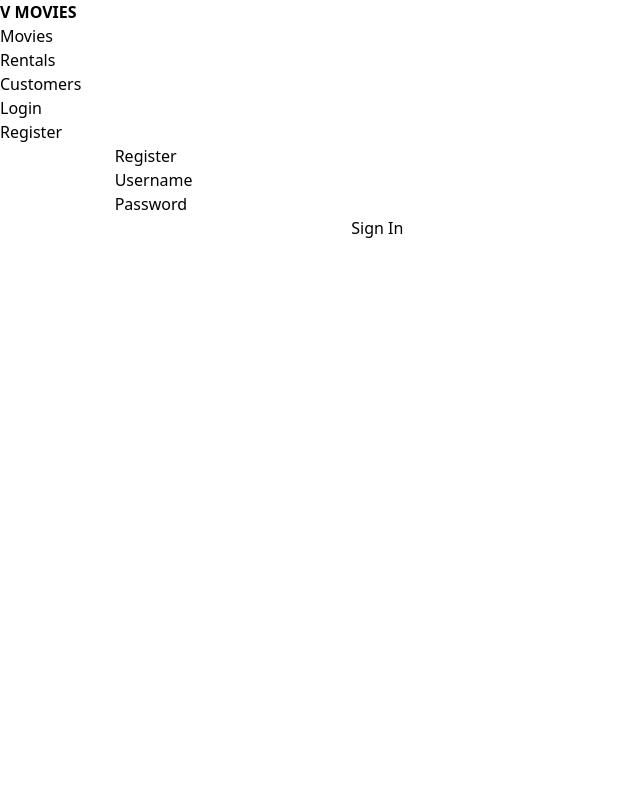
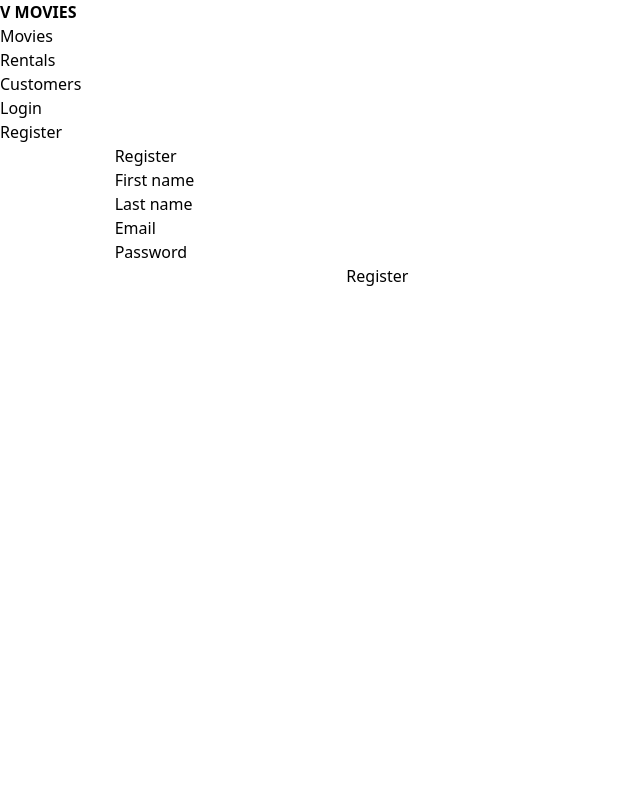
Before and after one commit to Elvissamir/RVMovies, a React (Create React App) app: page /register in a window 1280 px wide. Shown: the top 800 px of the page, without its empty margins (0-640 px from the left). Built offline with nearby package versions, Linux system fonts and the light colour scheme.

Commit message:
Created userContext for sharing the currentUser data across the app. Modified RegistrationForm Component to store jwt token in the localstorage. The currentUser data is set after registering succesfully. The user is redirected to the home page after succesfull registration.

```diff
--- a/src/App.js
+++ b/src/App.js
@@ -1,4 +1,6 @@
 import { Route, Routes } from 'react-router-dom';
+import { useState } from 'react';
+import { UserContext } from './components/context/userContext';
 import { ToastContainer } from "react-toastify";
 import Nav from './components/nav'
 import Footer from './components/footer.jsx'
@@ -12,10 +14,13 @@ import RegistrationForm from './components/registrationForm';
 import 'react-toastify/dist/ReactToastify.css'
 
 function App() {
+  const [ currentUser, setCurrentUser ] = useState({})
+
   return (
     <div className="App">
       <div className='app-container'>
         <ToastContainer />
+        <UserContext.Provider value={{ currentUser, setCurrentUser }}>
           <div className='app-nav'>
             < Nav />
           </div>
@@ -32,6 +37,7 @@ function App() {
               <Route path='*' element={ <NotFound /> }></Route>
             </Routes>
           </div>
+        </UserContext.Provider>
         <div className='app-footer'>
           <Footer />
         </div>
--- /dev/null
+++ b/src/components/context/userContext.js
@@ -0,0 +1,3 @@
+import { createContext } from "react";
+
+export const UserContext = createContext(null)
--- a/src/components/hooks/useForm.js
+++ b/src/components/hooks/useForm.js
@@ -54,8 +54,6 @@ function useForm (dataInit, formSchema) {
             data[input.name] = result
             setFormData(data)
         }
-
-        console.log(validate())
     }
 
     return {
--- a/src/components/loginForm.jsx
+++ b/src/components/loginForm.jsx
@@ -1,27 +1,46 @@
 import Joi from 'joi'
+import { loginUser } from '../services/usersService'
 import { useForm } from './hooks/useForm'
+import { useNavigate } from 'react-router-dom';
+import { toast } from 'react-toastify';
 
 function LoginForm () {
+    const navigate = useNavigate()
+
     const dataInit = {
-        username: '',
+        email: '',
         password: ''
     }
 
     const dataSchema = {
-        username: Joi.string().required().label('Username'),
-        password: Joi.string().required().label('Password')
+        email: Joi.string().email({ tlds: {allow: false} }).required().label('Email'),
+        password: Joi.string().min(6).required().label('Password')
     }
 
     const {
         formData,
         formErrors,
+        setFormErrors,
         validate,
         handleChange
     } = useForm(dataInit, dataSchema)
 
-    const handleSubmit = () => {
-        // Call the server
-        console.log('Submitted')
+    const handleSubmit = async e => {
+        e.preventDefault()
+
+        try {
+            const {data: jwt } = await loginUser(formData)
+            localStorage.setItem('token', jwt)
+            navigate('/movies', { replace: true })
+        }
+        catch (ex) {
+            if (ex.response && ex.response.status === 400) {
+                const errors = {...formErrors}
+                errors.email = ex.response.data
+                setFormErrors(errors)
+                toast.error(`${ex.response.status} ${ex.response.data}`)
+            }
+        }
     }
 
     return (
@@ -29,11 +48,11 @@ function LoginForm () {
             <h1 className="form-title">Login</h1>
             <form onSubmit={ handleSubmit } className="form">
                 <div className="form-field">
-                    <label className="form-label" htmlFor="username">
-                        Username
+                    <label className="form-label" htmlFor="email">
+                        Email
                     </label>
-                    <input onChange={ handleChange } className="form-input" value={ formData.username } id="username" type='text' />
-                    { formErrors.username && <p className="form-error">{ formErrors.username }</p> }
+                    <input onChange={ handleChange } className="form-input" value={ formData.email } id="email" type='email' />
+                    { formErrors.email && <p className="form-error">{ formErrors.email }</p> }
                 </div>
                 <div className="form-field">
                     <label className="form-label" htmlFor="password">
--- a/src/components/movieForm.jsx
+++ b/src/components/movieForm.jsx
@@ -84,8 +84,9 @@ function MovieForm () {
         fetchGenres()
     }, [])
 
-    const handleSubmit = async (e) => {
+    const handleSubmit = async e => {
         e.preventDefault()
+
         try {
             await saveMovie(formData)
             navigate('/movies', { replace: true })
--- a/src/components/registrationForm.jsx
+++ b/src/components/registrationForm.jsx
@@ -1,28 +1,56 @@
+import { useContext } from 'react';
+import { useNavigate } from 'react-router-dom';
 import Joi from 'joi'
+import { register } from '../services/usersService';
 import { useForm } from "./hooks/useForm"
+import { UserContext } from './context/userContext';
+import { toast } from 'react-toastify';
 
 function RegistrationForm () {
+    const navigate = useNavigate()
+    const { currentUser, setCurrentUser } = useContext(UserContext)
+
     const dataInit = {
-        username: '',
-        name: '',
+        email: '',
+        first_name: '',
+        last_name: '',
         password: '',
     }
 
     const dataSchema = {
-        username: Joi.string().required().email({ tlds: {allow: false} }).label('Username'),
-        name: Joi.string().required().label('Name'),
-        password: Joi.string().min(5).required().label('Password')
+        email: Joi.string().required().email({ tlds: {allow: false} }).label('Email'),
+        first_name: Joi.string().required().label('First name'),
+        last_name: Joi.string().required().label('Last name'),
+        password: Joi.string().min(6).required().label('Password')
     }
 
     const {
         formData,
         formErrors,
+        setFormErrors,
         validate,
         handleChange
     } = useForm(dataInit, dataSchema)
 
-    const handleSubmit = () => {
+    const handleSubmit = async e => {
+        e.preventDefault()
 
+        try {
+            const response = await register(formData)
+
+            localStorage.setItem('token', response.headers['x-auth-token'])
+            setCurrentUser(response.data)
+            navigate('/movies', { replace: true })
+        }
+        catch (ex) {
+            if (ex.response && ex.response.status === 400) {
+                const errors = { ...formErrors }
+                errors.email = ex.response.data
+                setFormErrors(errors)
+
+                toast.error(`${ex.response.status} ${ex.response.data}`)
+            }
+        }
     }
 
     return (
@@ -30,11 +58,25 @@ function RegistrationForm () {
             <h1 className="form-title">Register</h1>
             <form onSubmit={ handleSubmit } className="form">
                 <div className="form-field">
-                    <label className="form-label" htmlFor="username">
-                        Username
+                    <label className="form-label" htmlFor="first_name">
+                        First name
                     </label>
-                    <input onChange={ handleChange } className="form-input" value={ formData.username } id="username" type='text' />
-                    { formErrors.username && <p className="form-error">{ formErrors.username }</p> }
+                    <input onChange={ handleChange } className="form-input" value={ formData.firs_name } id="first_name" type='text' />
+                    { formErrors.first_name && <p className="form-error">{ formErrors.first_name }</p> }
+                </div>
+                <div className="form-field">
+                    <label className="form-label" htmlFor="last_name">
+                        Last name
+                    </label>
+                    <input onChange={ handleChange } className="form-input" value={ formData.last_name } id="last_name" type='text' />
+                    { formErrors.last_name && <p className="form-error">{ formErrors.last_name }</p> }
+                </div>
+                <div className="form-field">
+                    <label className="form-label" htmlFor="email">
+                        Email
+                    </label>
+                    <input onChange={ handleChange } className="form-input" value={ formData.email } id="email" type='email' />
+                    { formErrors.email && <p className="form-error">{ formErrors.email }</p> }
                 </div>
                 <div className="form-field">
                     <label className="form-label" htmlFor="password">
@@ -45,7 +87,7 @@ function RegistrationForm () {
                 </div>
                 <div className="form-footer">
                     <button disabled={ validate() } className="form-button w-full">
-                        Sign In
+                        Register
                     </button>
                 </div>
             </form>
--- a/src/services/moviesService.js
+++ b/src/services/moviesService.js
@@ -2,27 +2,31 @@ import httpService from "./httpService"
 import config from '../config.json'
 
 const moviesEndpoint = `${config.apiUrl}/movies`
+
+function movieUrl (id) {
+    return `${moviesEndpoint}/${id}`
+}
 
 function getMovies () {
     return httpService.get(moviesEndpoint)
 }
 
 function getMovieById (id) {
-    return httpService.get(`${moviesEndpoint}/${id}`)
+    return httpService.get(movieUrl(id))
 }
 
 function saveMovie (movie) {
     if (movie._id) {
         const data = { ...movie }
         delete data._id
-        return httpService.put(`${moviesEndpoint}/${movie._id}`, data)
+        return httpService.put(movieUrl(movie._id), data)
     }
 
-    return httpService.post(`${moviesEndpoint}`, movie)
+    return httpService.post(moviesEndpoint, movie)
 }
 
 function deleteMovieById (id) {
-    return httpService.delete(`${moviesEndpoint}/${id}`)
+    return httpService.delete(movieUrl(id))
 }
 
 export {
--- /dev/null
+++ b/src/services/usersService.js
@@ -0,0 +1,22 @@
+import config from '../config.json'
+import httpService from "./httpService"
+
+const usersEndpoint = `${config.apiUrl}/users`
+const loginEndpoint = `${config.apiUrl}/login`
+
+function userUrl (id) {
+    return `${usersEndpoint}/${id}`
+}
+
+function register (user) {
+    return httpService.post(usersEndpoint, user)
+}
+
+function loginUser ({ email, password }) {
+    return httpService.post(`${loginEndpoint}`, { email, password })
+}
+
+export {
+    register,
+    loginUser,
+}
```
Lines whose indentation alone changed are shown as unchanged.
